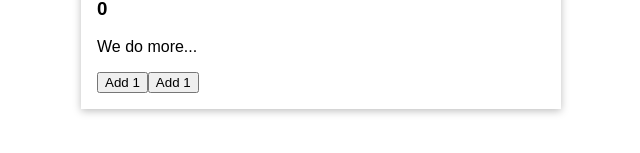
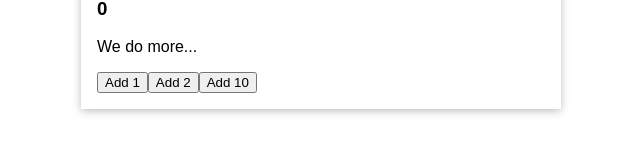
Before and after one commit to rpalvair/vue-formation, a Vue app in the folder vuex-01-starting-setup/: page / in a window 1280 px wide. Shown: the part 159-312 px from the top of the page, without its empty margins (319-959 px from the left). Built offline with nearby package versions, Linux system fonts and the light colour scheme.

Commit message:
feat : Use mapActions

```diff
--- a/vuex-01-starting-setup/src/App.vue
+++ b/vuex-01-starting-setup/src/App.vue
@@ -3,7 +3,7 @@
     <the-counter></the-counter>
     <favorite-value></favorite-value>
     <change-counter></change-counter>
-    <button @click="addOne">Add 1</button>
+    <button @click="add(10)">Add 10</button>
   </base-container>
 </template>
 
@@ -21,10 +21,10 @@ export default {
     FavoriteValue,
   },
   methods: {
-    addOne() {
+    add(value) {
       //this.$store.commit('increase', { value: 11 });
       // this.$store.commit({ type: 'increase', value: 1 });
-      this.$store.dispatch({ type: 'increase', value: 1 });
+      this.$store.dispatch({ type: 'increase', value: value });
     },
   },
 };
--- a/vuex-01-starting-setup/src/components/ChangeCounter.vue
+++ b/vuex-01-starting-setup/src/components/ChangeCounter.vue
@@ -1,13 +1,16 @@
 <template>
-  <button @click="addOne">Add 1</button>
+  <button @click="increment">Add 1</button>
+  <button @click="increase({ value: 2 })">Add 2</button>
 </template>
 
 <script>
+import { mapActions } from 'vuex';
 export default {
   methods: {
-    addOne() {
-      this.$store.dispatch('increment');
-    },
+    // addOne() {
+    //   this.$store.dispatch('increment');
+    // },
+    ...mapActions(['increment', 'increase']),
   },
 };
 </script>
```
